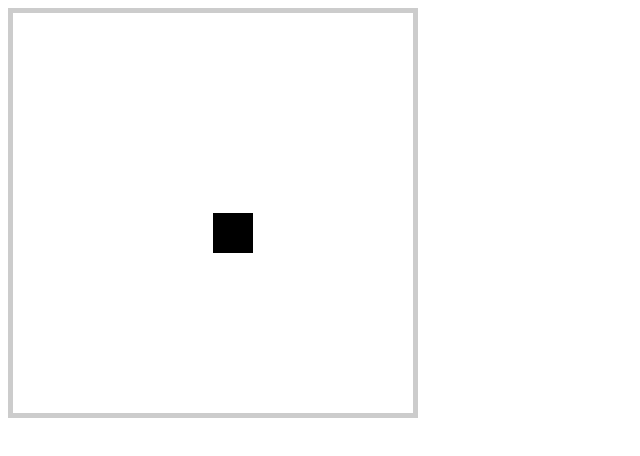
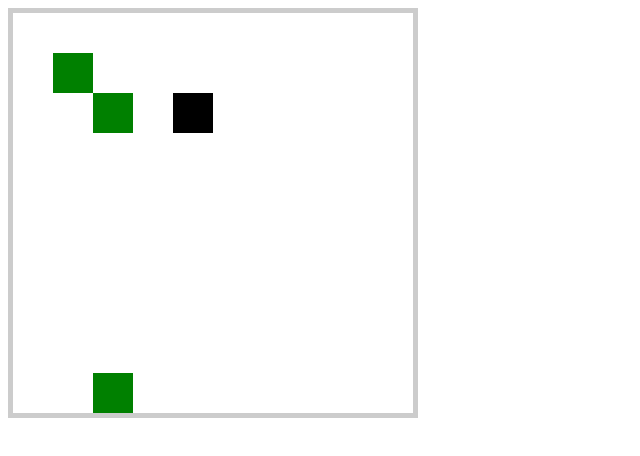
Before and after one commit to polinelottin/game-multiplayer, a plain HTML site: page client.html in a window 1280 px wide. Shown: the whole page, without its empty margins (0-640 px from the left). Drawn offline with Linux system fonts and the light colour scheme.

Commit message:
refactor: Separation of concerns

```diff
--- a/client.html
+++ b/client.html
@@ -19,129 +19,37 @@
     <body>
         <canvas id="screen" height="10" width="10"></canvas>
 
-        <script>
+        <script type="module">
+            import createGame from './game.js'
+            import createKeyboardListener from './keyboardListener.js'
+            import renderScreen from './renderScreen.js'
+
             const screen = document.getElementById('screen')
-            const context = screen.getContext('2d')
-            const currentPlayer = 'player1'
-
-            const createGame = () => {
-                const state = {
-                    players: {},
-                    fruits: {}
-                }
-
-                const addPlayer = ({ playerId, x, y}) => {
-                    state.players[playerId] = { x, y }
-                }
-
-                const removePlayer = ({ playerId }) => {
-                    delete state.players[playerId]
-                }
-
-                const addFruit = ({ fruitId, x, y}) => {
-                    state.fruits[fruitId] = { x, y }
-                }
-
-                const removeFruit = ({ fruitId }) => {
-                    delete state.fruits[fruitId]
-                }
-
-                const checkForFruitCollision = player => {
-                    for (fruitId in state.fruits) {
-                        const { x, y } = state.fruits[fruitId]
-
-                        if (x === player.x && y === player.y) {
-                            removeFruit({ fruitId })
-                        }
-                    }
-                }
-
-                const movePlayer = ({ playerId, keyPressed }) => {
-                    const player = state.players[playerId]
-
-                    const moves = {
-                        'ArrowLeft': (playerId) => {
-                            player.x = Math.max(player.x - 1, 0)
-                        },
-                        'ArrowRight': (playerId) => {
-                            player.x = Math.min(player.x + 1, screen.width - 1)
-                        },
-                        'ArrowDown': (playerId) => {
-                            player.y = Math.min(player.y + 1, screen.height - 1)
-                        },
-                        'ArrowUp': (playerId) => {
-                            player.y = Math.max(player.y - 1, 0)
-                        }
-                    }
-
-                    if (player && moves[keyPressed]) {
-                        moves[keyPressed](playerId)
-                        checkForFruitCollision(player)
-                    }
-                }
-
-                return {
-                    addPlayer,
-                    removePlayer,
-                    addFruit,
-                    addFruit,
-                    movePlayer,
-                    state
-                }
-            }
-
-            const createKeyboardListener = () => {
-                const state = {
-                    observers: []
-                }
-
-                const subscribe = observerFunction => {
-                    state.observers.push(observerFunction)
-                }
-
-                const notifyAll = command => {
-                    for (const observer of state.observers) {
-                        observer(command)
-                    }
-                }
-
-                const handleKeyDown = event => notifyAll({
-                    playerId: currentPlayer,
-                    keyPressed: event.key
-                })
-
-                document.addEventListener('keydown', handleKeyDown)
-
-                return {
-                    subscribe
-                }
-            }
-
             const game = createGame()
-            const keyboardListener = createKeyboardListener()
+            const keyboardListener = createKeyboardListener(document)
             keyboardListener.subscribe(game.movePlayer)
 
+            renderScreen(screen, game.state, requestAnimationFrame)
+
             game.addPlayer({
-                playerId: currentPlayer, x: 5, y: 5
+                playerId: 'player1', x: 5, y: 5
+            })
+            game.addPlayer({
+                playerId: 'player1', x: 1, y: 3
+            })
+            game.addPlayer({
+                playerId: 'player1', x: 4, y: 2
             })
 
-            const renderScreen = () => {
-                context.clearRect(0, 0, 10, 10)
-                for(const playerId in game.state.players) {
-                    const player = game.state.players[playerId]
-                    context.fillStyle = 'black'
-                    context.fillRect(player.x, player.y, 1, 1)
-                }
-
-                for(const fruitId in game.state.fruits) {
-                    const fruit = game.state.fruits[fruitId]
-                    context.fillStyle = 'green'
-                    context.fillRect(fruit.x, fruit.y, 1, 1)
-                }
-                requestAnimationFrame(renderScreen)
-            }
-
-            renderScreen()
+            game.addFruit({
+                fruitId: 'a', x: 2, y: 2
+            })
+            game.addFruit({
+                fruitId: 'b', x: 1, y: 1
+            })
+            game.addFruit({
+                fruitId: 'c', x: 2, y: 9
+            })
         </script>
     </body>
 </html>
--- /dev/null
+++ b/game.js
@@ -0,0 +1,71 @@
+const createGame = () => {
+    const state = {
+        players: {},
+        fruits: {},
+        screen: {
+            width: 10,
+            height: 10
+        }
+    }
+
+    const addPlayer = ({ playerId, x, y}) => {
+        state.players[playerId] = { x, y }
+    }
+
+    const removePlayer = ({ playerId }) => {
+        delete state.players[playerId]
+    }
+
+    const addFruit = ({ fruitId, x, y}) => {
+        state.fruits[fruitId] = { x, y }
+    }
+
+    const removeFruit = ({ fruitId }) => {
+        delete state.fruits[fruitId]
+    }
+
+    const checkForFruitCollision = player => {
+        for (const fruitId in state.fruits) {
+            const { x, y } = state.fruits[fruitId]
+
+            if (x === player.x && y === player.y) {
+                removeFruit({ fruitId })
+            }
+        }
+    }
+
+    const movePlayer = ({ playerId, keyPressed }) => {
+        const player = state.players[playerId]
+
+        const moves = {
+            'ArrowLeft': () => {
+                player.x = Math.max(player.x - 1, 0)
+            },
+            'ArrowRight': () => {
+                player.x = Math.min(player.x + 1, state.screen.width - 1)
+            },
+            'ArrowDown': () => {
+                player.y = Math.min(player.y + 1, state.screen.height - 1)
+            },
+            'ArrowUp': () => {
+                player.y = Math.max(player.y - 1, 0)
+            }
+        }
+
+        if (player && moves[keyPressed]) {
+            moves[keyPressed](playerId)
+            checkForFruitCollision(player)
+        }
+    }
+
+    return {
+        addPlayer,
+        removePlayer,
+        addFruit,
+        removeFruit,
+        movePlayer,
+        state
+    }
+}
+
+export default createGame
--- /dev/null
+++ b/keyboardListener.js
@@ -0,0 +1,28 @@
+const createKeyboardListener = document => {
+    const state = {
+        observers: []
+    }
+
+    const subscribe = observerFunction => {
+        state.observers.push(observerFunction)
+    }
+
+    const notifyAll = command => {
+        for (const observer of state.observers) {
+            observer(command)
+        }
+    }
+
+    const handleKeyDown = event => notifyAll({
+        playerId: 'player1',
+        keyPressed: event.key
+    })
+
+    document.addEventListener('keydown', handleKeyDown)
+
+    return {
+        subscribe
+    }
+}
+
+export default createKeyboardListener
--- /dev/null
+++ b/renderScreen.js
@@ -0,0 +1,21 @@
+const renderScreen = (screen, { players, fruits }, requestAnimationFrame) => {
+    const context = screen.getContext('2d')
+    context.clearRect(0, 0, screen.width, screen.height)
+
+    for(const playerId in players) {
+        const player = players[playerId]
+        context.fillStyle = 'black'
+        context.fillRect(player.x, player.y, 1, 1)
+    }
+
+    for(const fruitId in fruits) {
+        const fruit = fruits[fruitId]
+        context.fillStyle = 'green'
+        context.fillRect(fruit.x, fruit.y, 1, 1)
+    }
+    requestAnimationFrame(() => {
+        renderScreen(screen, { players, fruits }, requestAnimationFrame)
+    })
+}
+
+export default renderScreen
```
